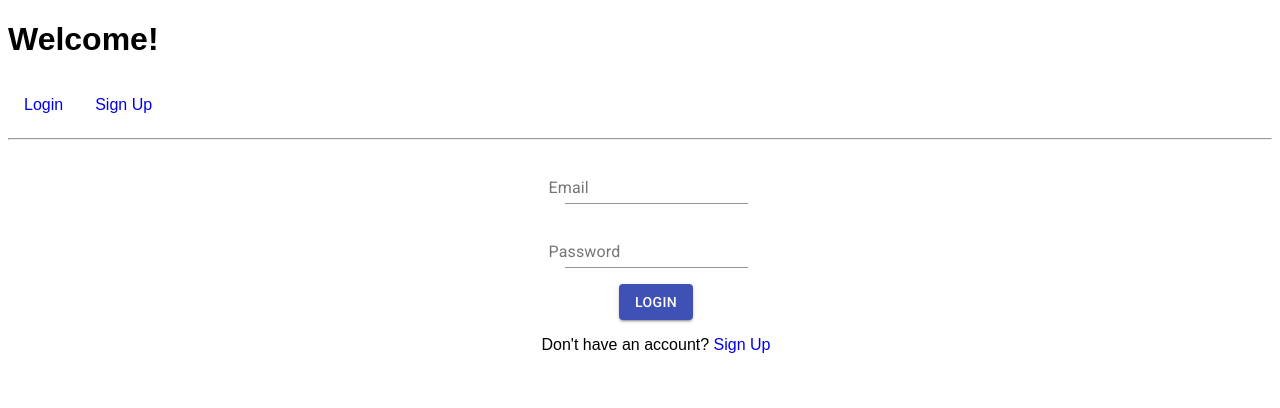
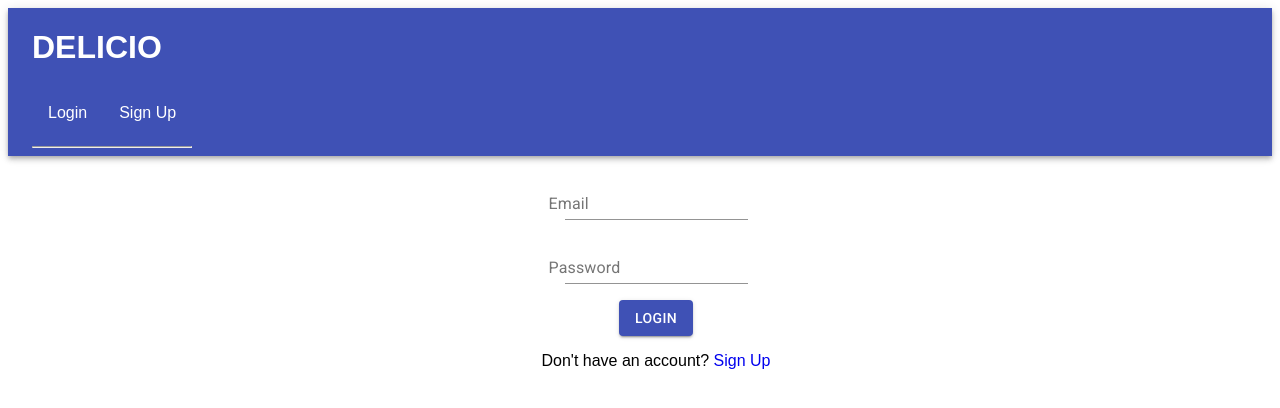
Before and after one commit to capstone-delicio/delicio, a React app: page / in a window 1280 px wide. Shown: the top 408 px of the page. Built offline with nearby package versions, Linux system fonts and the light colour scheme.

Commit message:
navbar done

```diff
--- a/client/App.js
+++ b/client/App.js
@@ -1,15 +1,15 @@
-import React from "react";
+import React from 'react'
 
-import Navbar from "./components/Navbar";
-import Routes from "./Routes";
+import NavbarComponent from './components/Navbar'
+import Routes from './Routes'
 
 const App = () => {
   return (
     <div>
-      <Navbar />
+      <NavbarComponent />
       <Routes />
     </div>
-  );
-};
+  )
+}
 
-export default App;
+export default App
--- a/client/components/EditUser.js
+++ b/client/components/EditUser.js
@@ -2,40 +2,36 @@ import React, { useState, useEffect } from 'react'
 import axios from 'axios'
 import { useHistory, useParams } from 'react-router-dom'
 import { updateUserThunk } from '../store/auth'
-import {useSelector,useDispatch} from 'react-redux'
+import { useSelector, useDispatch } from 'react-redux'
 import Grid from '@material-ui/core/Grid'
 import TextField from '@material-ui/core/TextField'
 import Button from '@material-ui/core/Button'
 
-
 const EditUser = () => {
   const { id } = useParams()
   let history = useHistory()
-    const user = useSelector(state=>state.auth)
+  const user = useSelector((state) => state.auth)
   const dispatch = useDispatch()
 
   const [formState, setFormState] = useState({
-        id:user.id,
+    id: user.id,
     first_name: user.first_name,
     last_name: user.last_name,
     email: user.email,
     phone_number: user.phone_number,
-        preferred_city: user.preferred_city
+    preferred_city: user.preferred_city,
   })
 
   // useEffect(() => {
   //     LoadUser()
   // }, [])
   const onChangeHandler = (e) => {
-        // console.log(e.target.value)
     setFormState({ ...formState, [e.target.name]: e.target.value })
   }
   const SubmitHandler = async (e) => {
     e.preventDefault()
-        // await axios.put(`/users/${id}`, user)
     dispatch(updateUserThunk(formState))
     history.push('/')
-
   }
 
   // const LoadUser = async () => {
@@ -45,64 +41,77 @@ const EditUser = () => {
   const { first_name, last_name, email, phone_number, preferred_city } = user
   return (
     <div>
-            <div className='container'>
-                <div className='profile'>
+      <div className="container">
+        <div className="profile">
           <Grid
             container
             alignItems="center"
             justifyContent="center"
             direction="column"
           >
-                    <h2 className='profile-info'>Update User</h2>
-                    <form onSubmit={e => SubmitHandler(e)}>
-
-                        <Grid className='form-group'>
-                            <TextField type='text' className='form-control form-control-lg'
-                                label='Enter Your First Name'
-                                name='first_name'
+            <h2 className="profile-info">Update User</h2>
+            <form onSubmit={(e) => SubmitHandler(e)}>
+              <Grid className="form-group">
+                <TextField
+                  type="text"
+                  className="form-control form-control-lg"
+                  label="Enter Your First Name"
+                  name="first_name"
                   defaultValue={first_name}
-                                onChange={e => onChangeHandler(e)}
+                  onChange={(e) => onChangeHandler(e)}
                 />
               </Grid>
-                        <Grid className='form-group'>
-                            <TextField type='text' className='form-control form-control-lg'
-                                label='Enter Your Last Name'
-                                name='last_name'
+              <Grid className="form-group">
+                <TextField
+                  type="text"
+                  className="form-control form-control-lg"
+                  label="Enter Your Last Name"
+                  name="last_name"
                   defaultValue={last_name}
-                                onChange={e => onChangeHandler(e)}
+                  onChange={(e) => onChangeHandler(e)}
                 />
               </Grid>
-                        <Grid className='form-group'>
-                            <TextField type='text' className='form-control form-control-lg'
-                                label='Enter Your Email'
-                                name='email'
+              <Grid className="form-group">
+                <TextField
+                  type="text"
+                  className="form-control form-control-lg"
+                  label="Enter Your Email"
+                  name="email"
                   defaultValue={email}
-                                onChange={e => onChangeHandler(e)}
+                  onChange={(e) => onChangeHandler(e)}
                 />
               </Grid>
-                        <Grid className='form-group'>
-                            <TextField type='text' className='form-control form-control-lg'
-                                label='Enter Your Prederred City'
-                                name='preferred_city'
+              <Grid className="form-group">
+                <TextField
+                  type="text"
+                  className="form-control form-control-lg"
+                  label="Enter Your Prederred City"
+                  name="preferred_city"
                   defaultValue={preferred_city}
-                                onChange={e => onChangeHandler(e)}
+                  onChange={(e) => onChangeHandler(e)}
                 />
               </Grid>
-                        <Grid className='form-group'>
-                            <TextField type='text' className='form-control form-control-lg'
-                                label='Enter Your Phone'
-                                name='phone_number'
+              <Grid className="form-group">
+                <TextField
+                  type="text"
+                  className="form-control form-control-lg"
+                  label="Enter Your Phone"
+                  name="phone_number"
                   defaultValue={phone_number}
-                                onChange={e => onChangeHandler(e)}
+                  onChange={(e) => onChangeHandler(e)}
                 />
               </Grid>
-
-                        <button className='btn btn-warning btn-block' onChange = {e => SubmitHandler(e)}>Update User</button>
-
+              <Button
+                variant="contained"
+                color="primary"
+                type="submit"
+                onChange={(e) => SubmitHandler(e)}
+              >
+                Update User
+              </Button>
             </form>
           </Grid>
         </div>
-
       </div>
     </div>
   )
--- /dev/null
+++ b/client/components/EventInput.js
@@ -0,0 +1,3 @@
+const EventInput = () => {}
+
+export default EventInput
--- a/client/components/Navbar.js
+++ b/client/components/Navbar.js
@@ -2,33 +2,73 @@ import React from 'react'
 import { connect } from 'react-redux'
 import { Link } from 'react-router-dom'
 import { logout } from '../store'
+import AppBar from '@material-ui/core/AppBar'
+import Toolbar from '@material-ui/core/Toolbar'
+import Box from '@material-ui/core/Box'
+
+// const useStyles = makeStyles((theme) => ({
+//   menuButton: {
+//     marginRight: theme.spacing(2),
+//   },
+//   title: {
+//     flexGrow: 1,
+//   },
+// }))
 
 const Navbar = ({ handleClick, isLoggedIn }) => (
+  <AppBar position="static">
+    <Toolbar>
       <div>
-    <h1>Welcome!</h1>
-
-    {/*   <img src="../logo.png" height="100" /> */}
+        <Box sx={{ flexGrow: 1 }}>
+          <h1>DELICIO</h1>
 
           <nav>
             {isLoggedIn ? (
               <div>
                 {/* The navbar will show these links after you log in */}
-          <Link to="/home">Home</Link>
-          <Link to="/edituser">Users Profile</Link>
-          <a href="#" onClick={handleClick}>
+                <Link
+                  to="/home"
+                  style={{ textDecoration: 'none', color: 'white' }}
+                >
+                  Home
+                </Link>
+                <Link
+                  to="/edituser"
+                  style={{ textDecoration: 'none', color: 'white' }}
+                >
+                  Users Profile
+                </Link>
+                <a
+                  href="#"
+                  style={{ textDecoration: 'none', color: 'white' }}
+                  onClick={handleClick}
+                >
                   Logout
                 </a>
               </div>
             ) : (
               <div>
                 {/* The navbar will show these links before you log in */}
-          <Link to="/login">Login</Link>
-          <Link to="/signup">Sign Up</Link>
+                <Link
+                  to="/login"
+                  style={{ textDecoration: 'none', color: 'white' }}
+                >
+                  Login
+                </Link>
+                <Link
+                  to="/signup"
+                  style={{ textDecoration: 'none', color: 'white' }}
+                >
+                  Sign Up
+                </Link>
               </div>
             )}
           </nav>
           <hr />
+        </Box>
       </div>
+    </Toolbar>
+  </AppBar>
 )
 
 /**
--- a/package.json
+++ b/package.json
@@ -24,6 +24,7 @@
     "@material-ui/icons": "^4.11.3",
     "axios": "^0.21.1",
     "bcrypt": "^5.0.0",
+    "bootstrap": "^5.1.3",
     "compression": "^1.7.3",
     "dotenv": "^16.0.1",
     "express": "^4.16.4",
@@ -32,6 +33,7 @@
     "jssoup": "^0.0.15",
     "morgan": "^1.9.1",
     "pg": "^8.5.1",
+    "react-bootstrap": "^2.3.1",
     "react-hook-form": "^7.31.1",
     "sequelize": "^6.3.5"
   },
@@ -49,8 +51,8 @@
     "esm": "^3.2.25",
     "mocha": "^6.2.3",
     "nodemon": "^1.19.4",
-    "react": "^16.8.6",
-    "react-dom": "^16.8.6",
+    "react": "^16.14.0",
+    "react-dom": "^16.14.0",
     "react-redux": "^7.0.1",
     "react-router-dom": "^5.0.0",
     "react-test-renderer": "^16.4.2",
--- a/public/style.css
+++ b/public/style.css
@@ -19,3 +19,8 @@ form div {
   margin: 1em;
   display: inline-block;
 }
+
+.navbar > .container.navbar-right {
+  display: flex;
+  justify-content: flex-end;
+}
```
Lines whose indentation alone changed are shown as unchanged.
